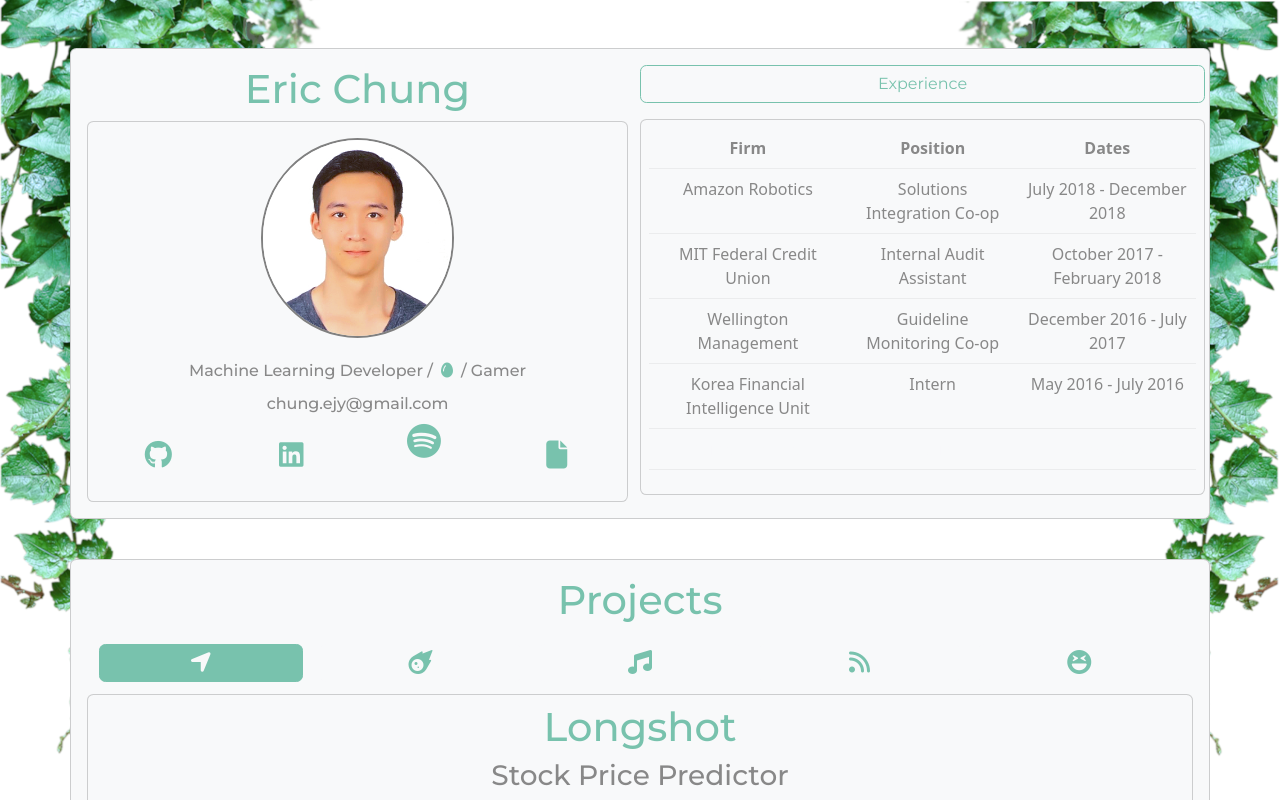
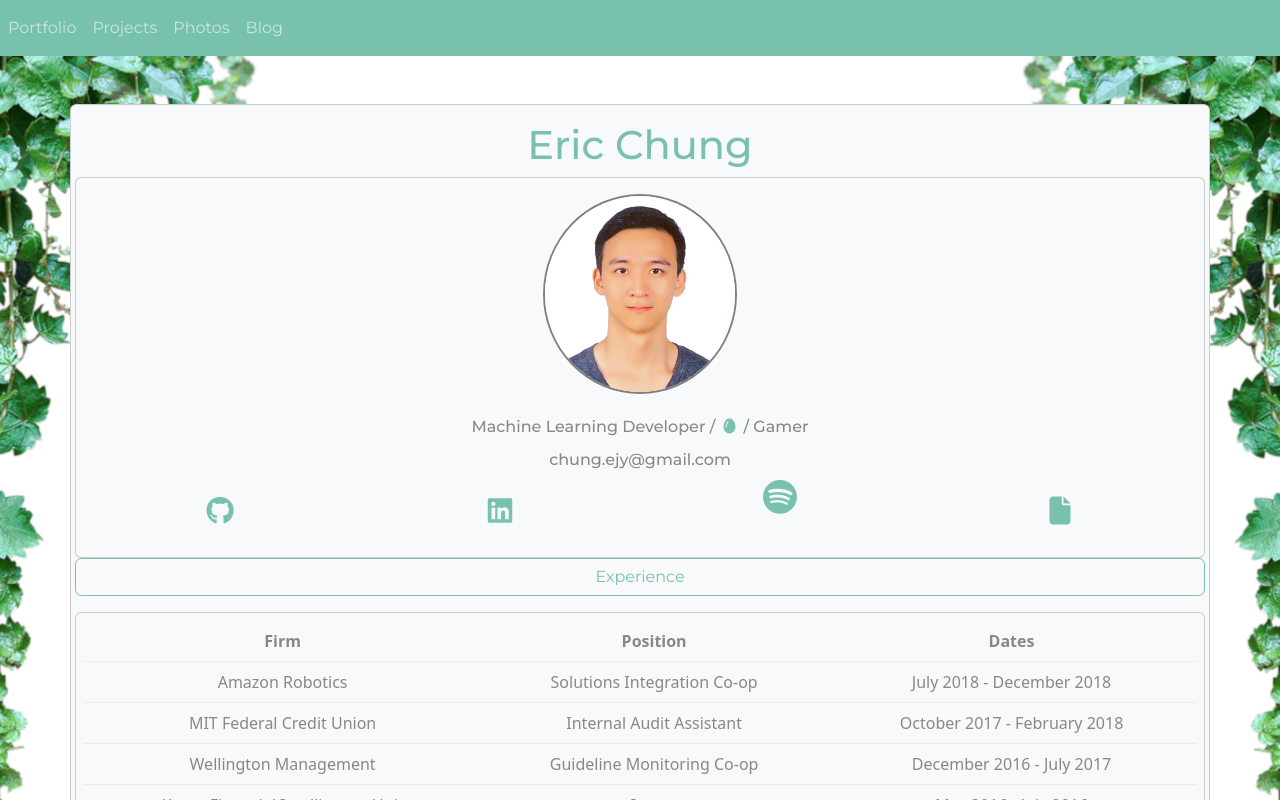
Before and after one commit to chung-ejy/portfolio, a React (Create React App) app: page / in a window 1280 px wide. Shown: the top 800 px of the page. Built offline with nearby package versions, Linux system fonts and the light colour scheme.

Commit message:
made some pages

```diff
--- a/src/App.js
+++ b/src/App.js
@@ -2,18 +2,33 @@
 import { BrowserRouter as Router, Route, Routes } from 'react-router-dom'
 import DataState from "./context/data/dataState"
 import Header from "./components/layout/Header"
-import Dashboard from "./components/pages/Dashboard"
+import Profile from "./components/pages/Profile"
+import Photos from './components/pages/Photos'
+import Projects from './components/pages/Projects'
+import Blog from './components/pages/Blog.js'
+import background from './assets/bg2.png'
 export const App = () => {
         return (
+            <div style={style}>
             <DataState>
                 <Router>
-                {/* <Header /> */}
+                <Header />
                     <Routes>
-                        <Route exact path ="/" element={<Dashboard />} />
+                        <Route exact path ="/" element={<Profile />} />
+                        <Route exact path ="/photos" element={<Photos />} />
+                        <Route exact path ="/projects" element={<Projects />} />
+                        <Route exact path ="/blog" element={<Blog />} />
                     </Routes>
                 </Router>
             </DataState>
+            </div>
     )
 }
-
+const style = {
+    backgroundImage:`url(${background})`,
+    backgroundRepeat:"no-repeat",
+    backgroundAttachment:"fixed",
+    backgroundPosition:"center",
+    backgroundSize:"cover"
+}
 export default App
--- /dev/null
+++ b/src/components/data/BlogDash.js
@@ -0,0 +1,55 @@
+import React, {useState} from 'react';
+import newyork from '../../assets/new_york.jpg'
+import bseaport from '../../assets/boston_seaport.jpg'
+import the_hyundai from '../../assets/the_hyundai.jpg'
+import boat from '../../assets/boat.jpg'
+import island from '../../assets/island.jpg'
+import forest from '../../assets/forest.jpg'
+import desk from '../../assets/desk.jpg'
+
+const BlogDash = () => {
+  const [state,setState] = useState(0)
+  const pics = [bseaport,the_hyundai,boat,island,forest,desk,newyork]
+  const onRangeChange = (e) => {
+    e.preventDefault()
+    setState(Number(e.target.value))
+}
+  return (
+    <div className="card card-body md-10 mb-3 text-center bg-light">
+        <h1 className="cardtitle text-center text-primary">Photos</h1>
+        <div className="row">
+            {[...Array(3).keys()].map(x =>(
+                <div className="col mb-3">
+                    <img alt="myface" className="img-fluid" style={imageStyle} src={pics.at(state+x)}></img>
+                    <h6 className="mt-3">{pics.at(state+x).split(".")[0].split("/")[3]}</h6>
+                </div>
+            ))}
+        </div>
+        <div className="row">
+            {[...Array(3).keys()].map(x =>(
+                <div className="col mb-3">
+                    <img alt="myface" className="img-fluid" style={imageStyle} src={pics.at(state+x+3)}></img>
+                    <h6 className="mt-3">{pics.at(state+x+3).split(".")[0].split("/")[3]}</h6>
+                </div>
+            ))}
+        </div>
+        <div className="row">
+          <div className="col mb-3">
+              <img alt="myface" className="img-fluid" style={imageStyle} src={pics.at(6)}></img>
+              <h6 className="mt-3">{pics.at(6).split(".")[0].split("/")[3]}</h6>
+          </div>
+        </div>
+        <input onChange={onRangeChange} type="range" class="form-range"  min="0" max={6} step="1"></input>
+        </div>
+  );
+};
+
+const imageStyle = {
+  display: "inline",
+//   border:"solid 1px #78C2BE",
+  border:"solid 1px grey",
+  width:"auto",
+  height:"200px",
+  borderRadius:"10%"
+}
+export default BlogDash;
--- a/src/components/data/Photos.js
+++ b/src/components/data/PhotosDash.js
@@ -7,7 +7,7 @@
 import forest from '../../assets/forest.jpg'
 import desk from '../../assets/desk.jpg'
 
-const Photos = () => {
+const PhotosDash = () => {
   const [state,setState] = useState(0)
   const pics = [bseaport,the_hyundai,boat,island,forest,desk,newyork]
   const onRangeChange = (e) => {
@@ -52,4 +52,4 @@
   height:"200px",
   borderRadius:"10%"
 }
-export default Photos;
+export default PhotosDash;
--- a/src/components/data/Profile.js
+++ b/src/components/data/ProfileDash.js
@@ -3,7 +3,7 @@
 import Education from './Education';
 import ProfileCard from './ProfileCard';
 
-const Profile = () => {
+const ProfileDash = () => {
   const [state,setState] = useState("Experience")
   const onChange = (e) => {
     if(state==="Experience"){
@@ -15,17 +15,13 @@
   return (
     <div className="card card-body md-10 mb-3 mt-5 text-center bg-light">
         <div className="row">
-        <div className="col">
         <h1 className="text-primary">Eric Chung</h1>
           <ProfileCard />
         </div>
-        <div className="col">
           <div className="row"><button className="btn btn-outline-primary btn-block" onClick={onChange}>{state}</button></div>
           <div className="row mt-3">{state === "Experience" ?  <Experience /> : <Education />}</div>
         </div>
-      </div>
-    </div>
   );
 };
 
-export default Profile;
+export default ProfileDash;
--- a/src/components/data/Projects.js
+++ b/src/components/data/ProjectsDash.js
@@ -6,7 +6,7 @@
 import FakerDesc from './FakerDesc'
 import DopaDesc from './DopaDesc';
 
-const Projects = () => {
+const ProjectsDash = () => {
     const dataContext = useContext(DataContext);
     const { title, setTitle } = dataContext
     const onButtonClick = (e) => {
@@ -54,4 +54,4 @@
   };
 
 
-export default Projects
+export default ProjectsDash
--- a/src/components/layout/Header.js
+++ b/src/components/layout/Header.js
@@ -1,24 +1,15 @@
 import React from 'react'
-// import background from "../../assets/background.jpg";
-// const Header = () => {
-//         return (
-//           <header style={style}>
-//             <div className="container h-100">
-//               <div className="row h-100 align-items-center">
-//                 <div className="col-12 text-center">
-//                   {/* <h1 className="fw-light text-dark">Interesting Tag Line</h1> */}
-//                   {/* <p className="lead">A great starter layout for a landing page</p> */}
-//                 </div>
-//               </div>
-//             </div>
-//           </header>
-//         );
-
+import { Link } from 'react-router-dom'
 const Header = () =>{
         return (
             <nav class="navbar navbar-expand-lg item-center navbar-dark bg-primary">
-                <div class="container-fluid">
-                    <a class="navbar-brand mx-auto" href="#"></a>
+                <div class="collapse navbar-collapse">
+                    <ul className="navbar-nav me-auto mb-2 mb-lg-0">
+                    <li className="nav-item"><Link to="/"><a className="nav-link" href="#">Portfolio</a></Link></li>
+                    <li className="nav-item"><Link to="/projects"><a className="nav-link" href="#">Projects</a></Link></li>
+                    <li className="nav-item"><Link to="/photos"><a className="nav-link" href="#">Photos</a></Link></li>
+                    <li className="nav-item"><Link to="/blog"><a className="nav-link" href="#">Blog</a></Link></li>
+                    </ul>
                 </div>
             </nav>
         )
@@ -26,8 +17,6 @@
 
 const style = {
   height: "30vh",
-  // minHeight: "500px",
-  // backgroundImage: `url(${background})`,
   backgroundSize: "cover",
   backgroundPosition: "center",
   backgroundRepeat: "no-repeat",
--- /dev/null
+++ b/src/components/pages/Blog.js
@@ -0,0 +1,12 @@
+import React from 'react';
+import BlogDash from "../data/BlogDash"
+const Blog = () => {
+    return (
+        <div className="container">
+        <div className="row">
+        <BlogDash />
+        </div>
+        </div>
+    );
+};
+export default Blog
--- a/src/components/pages/Dashboard.js
+++ /dev/null
@@ -1,34 +0,0 @@
-import React from 'react';
-import Profile from "../data/Profile"
-import Projects from '../data/Projects';
-import Photos from '../data/Photos';
-import background from '../../assets/bg2.png'
-import FeedbackForm from '../data/FeedbackForm';
-const Dashboard = () => {
-    return (
-        <div style={style}>
-        <div className="container">
-        <div className="row">
-        <Profile />
-        </div>
-        <div className="row">
-            <Projects />
-        </div>
-        <div className="row">
-            <FeedbackForm />
-        </div>
-        <div className="row">
-            <Photos />
-        </div>
-        </div>
-        </div>
-    );
-};
-const style = {
-    backgroundImage:`url(${background})`,
-    backgroundRepeat:"no-repeat",
-    backgroundAttachment:"fixed",
-    backgroundPosition:"center",
-    backgroundSize:"cover"
-}
-export default Dashboard
--- /dev/null
+++ b/src/components/pages/Photos.js
@@ -0,0 +1,12 @@
+import React from 'react';
+import PhotosDash from "../data/PhotosDash"
+const Photos = () => {
+    return (
+        <div className="container">
+        <div className="row">
+        <PhotosDash />
+        </div>
+        </div>
+    );
+};
+export default Photos
--- /dev/null
+++ b/src/components/pages/Profile.js
@@ -0,0 +1,12 @@
+import React from 'react';
+import ProfileDash from "../data/ProfileDash"
+const Profile = () => {
+    return (
+        <div className="container">
+        <div className="row">
+        <ProfileDash />
+        </div>
+        </div>
+    );
+};
+export default Profile
--- /dev/null
+++ b/src/components/pages/Projects.js
@@ -0,0 +1,12 @@
+import React from 'react';
+import ProjectsDash from "../data/ProjectsDash"
+const Projects = () => {
+    return (
+        <div className="container">
+        <div className="row">
+        <ProjectsDash />
+        </div>
+        </div>
+    );
+};
+export default Projects
```
